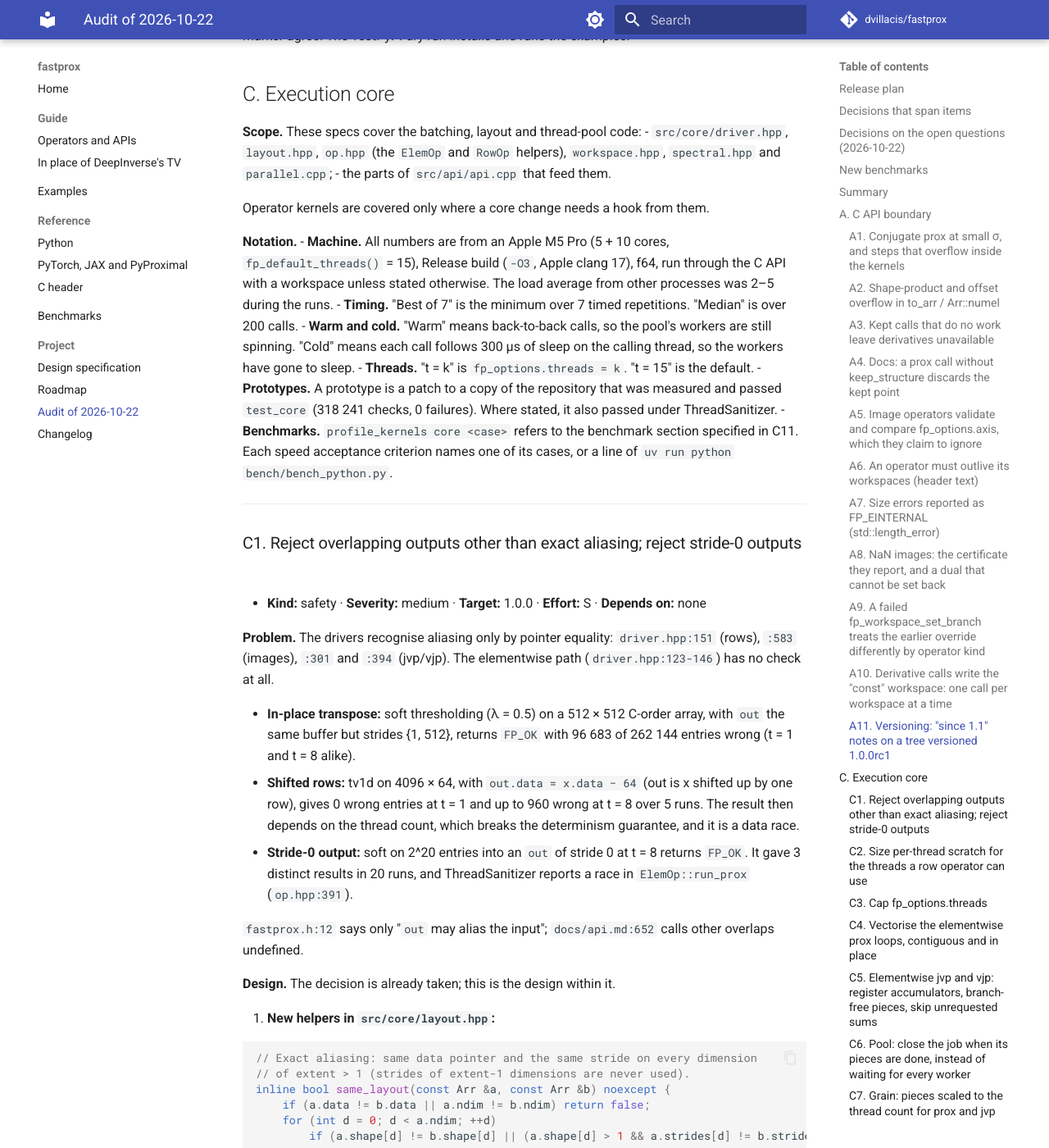
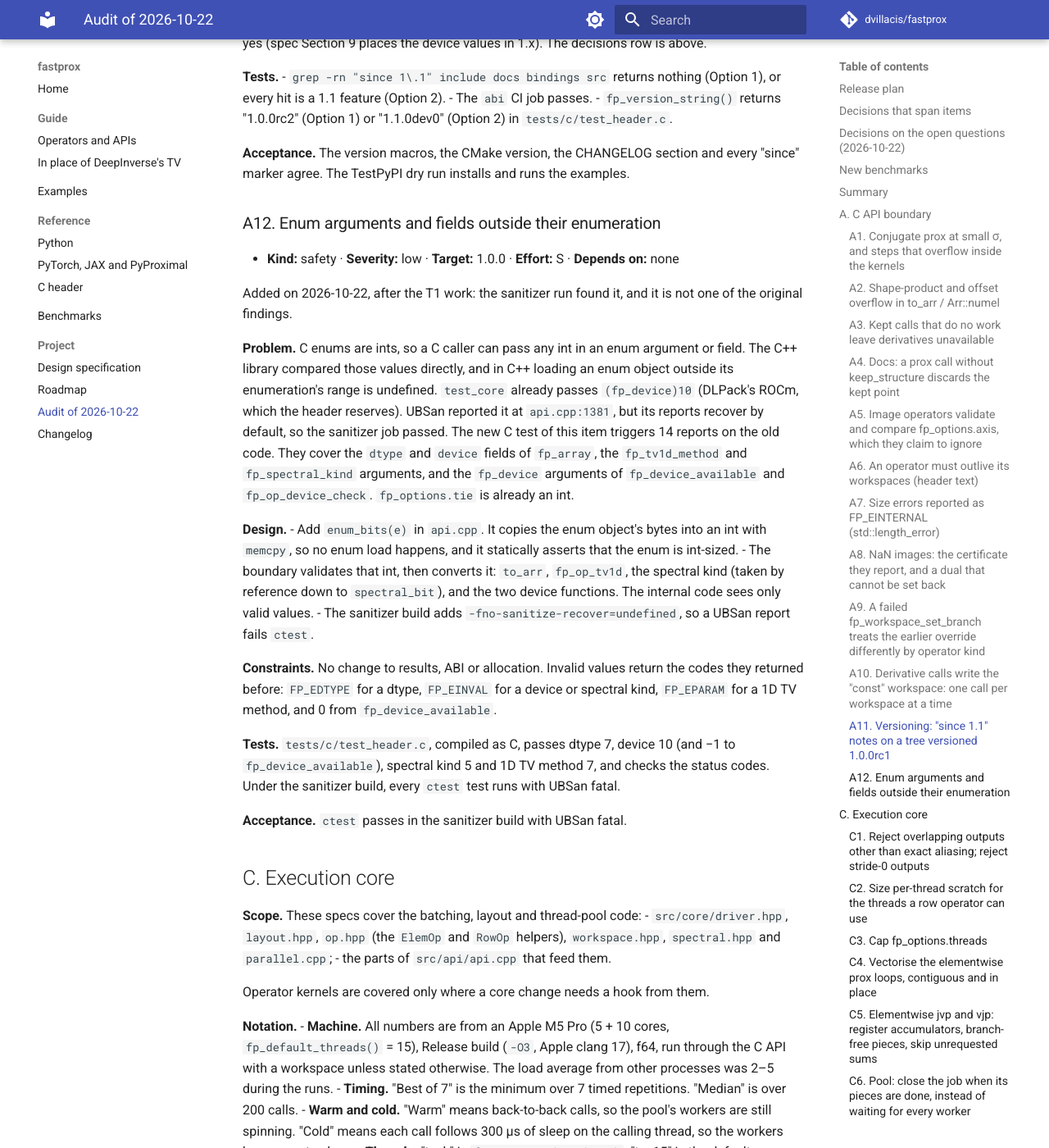
Before and after one commit to dvillacis/fastprox, an MkDocs documentation site: the page built from docs/audit-2026-10.md, in a window 1280 px wide and 1400 px high, scrolled down 27212 px. Shown: the whole window at 82% size. Built offline with MkDocs 1.6.1 and Material for MkDocs 9.7.7, drawn with Linux system fonts in a browser that asks for light colours; comment, search, counter and statistics services are not loaded; some of the changed text lies outside the part shown.

Commit message:
api: read enum arguments as ints; UBSan fatal in the sanitizer build (audit A12)
A C caller can pass any int in an enum argument or field, and loading
an enum object outside its enumeration's range is undefined in C++.
The boundary compared such values directly: fp_array's dtype and
device, the 1D TV method, the spectral kind, and the fp_device of
fp_device_available and fp_op_device_check. test_core already passes
device 10, and UBSan reported it, but its reports recover by default,
so the sanitizer job passed.

enum_bits() copies an enum's bytes into an int; the boundary validates
the int and converts it, with the same status codes as before. The
sanitizer build adds -fno-sanitize-recover=undefined. test_header.c
passes out-of-range values from C (14 UBSan reports on the old code,
none now). A12 is added to the audit.

Co-Authored-By: Claude Opus 5.5 <noreply@anthropic.com>

```diff
--- a/CMakeLists.txt
+++ b/CMakeLists.txt
@@ -129,9 +129,11 @@ if(CMAKE_SYSTEM_NAME STREQUAL "Linux" AND BUILD_SHARED_LIBS)
 endif()
 
 if(FASTPROX_SANITIZE AND NOT MSVC)
-  add_compile_options(-fsanitize=address,undefined -fno-omit-frame-pointer)
+  # UBSan reports are fatal, so that the sanitizer job fails on them.
+  add_compile_options(-fsanitize=address,undefined -fno-sanitize-recover=undefined -fno-omit-frame-pointer)
   add_link_options(-fsanitize=address,undefined)
-  target_compile_options(fastprox PRIVATE -fsanitize=address,undefined -fno-omit-frame-pointer)
+  target_compile_options(fastprox PRIVATE -fsanitize=address,undefined -fno-sanitize-recover=undefined
+                         -fno-omit-frame-pointer)
   target_link_options(fastprox PUBLIC -fsanitize=address,undefined)
 endif()
 
--- a/docs/audit-2026-10.md
+++ b/docs/audit-2026-10.md
@@ -100,6 +100,7 @@ The speed criteria name benchmarks that the items add:
 | [A9](#a9) | A failed `fp_workspace_set_branch` treats the earlier override differently by operator kind | correctness | low | 1.0.0 | S | none |
 | [A10](#a10) | Derivative calls write the "const" workspace: one call per workspace at a time | docs | low | 1.0.0 | S | none |
 | [A11](#a11) | Versioning: "since 1.1" notes on a tree versioned 1.0.0rc1 | docs | low | 1.0.0 | S | none (but decide before tagging 1.0.0) |
+| [A12](#a12) | Enum arguments and fields outside their enumeration (added 2026-10-22) | safety | low | 1.0.0 | S | none |
 | [C1](#c1) | Reject overlapping outputs other than exact aliasing; reject stride-0 outputs | safety | medium | 1.0.0 | S | none |
 | [C2](#c2) | Size per-thread scratch for the threads a row operator can use | scaling | medium | 1.0.0 | S | none |
 | [C3](#c3) | Cap `fp_options.threads` | safety | low | 1.0.0 | S | none |
@@ -720,6 +721,48 @@ Choose Option 2 only if the maintainer wants the device API to stay out of the f
 
 **Acceptance.** The version macros, the CMake version, the CHANGELOG section and every "since" marker agree. The TestPyPI dry run installs and runs the examples.
 
+<a id="a12"></a>
+
+### A12. Enum arguments and fields outside their enumeration
+
+- **Kind:** safety · **Severity:** low · **Target:** 1.0.0 · **Effort:** S · **Depends on:** none
+
+Added on 2026-10-22, after the T1 work: the sanitizer run found it, and it
+is not one of the original findings.
+
+**Problem.** C enums are ints, so a C caller can pass any int in an enum
+argument or field. The C++ library compared those values directly, and in
+C++ loading an enum object outside its enumeration's range is undefined.
+`test_core` already passes `(fp_device)10` (DLPack's ROCm, which the
+header reserves). UBSan reported it at `api.cpp:1381`, but its reports
+recover by default, so the sanitizer job passed. The new C test of this
+item triggers 14 reports on the old code. They cover the `dtype` and
+`device` fields of `fp_array`, the `fp_tv1d_method` and `fp_spectral_kind`
+arguments, and the `fp_device` arguments of `fp_device_available` and
+`fp_op_device_check`. `fp_options.tie` is already an int.
+
+**Design.**
+- Add `enum_bits(e)` in `api.cpp`. It copies the enum object's bytes into an
+  int with `memcpy`, so no enum load happens, and it statically asserts that
+  the enum is int-sized.
+- The boundary validates that int, then converts it: `to_arr`, `fp_op_tv1d`,
+  the spectral kind (taken by reference down to `spectral_bit`), and the
+  two device functions. The internal code sees only valid values.
+- The sanitizer build adds `-fno-sanitize-recover=undefined`, so a UBSan
+  report fails `ctest`.
+
+**Constraints.** No change to results, ABI or allocation. Invalid values
+return the codes they returned before: `FP_EDTYPE` for a dtype,
+`FP_EINVAL` for a device or spectral kind, `FP_EPARAM` for a 1D TV method,
+and 0 from `fp_device_available`.
+
+**Tests.** `tests/c/test_header.c`, compiled as C, passes dtype 7, device 10
+(and −1 to `fp_device_available`), spectral kind 5 and 1D TV method 7, and
+checks the status codes. Under the sanitizer build, every `ctest` test runs
+with UBSan fatal.
+
+**Acceptance.** `ctest` passes in the sanitizer build with UBSan fatal.
+
 ## C. Execution core
 
 **Scope.** These specs cover the batching, layout and thread-pool code:
```
Also changed, not shown: CHANGELOG.md (+1 -0 lines), ROADMAP.md (+2 -1 lines), 2 other files.
